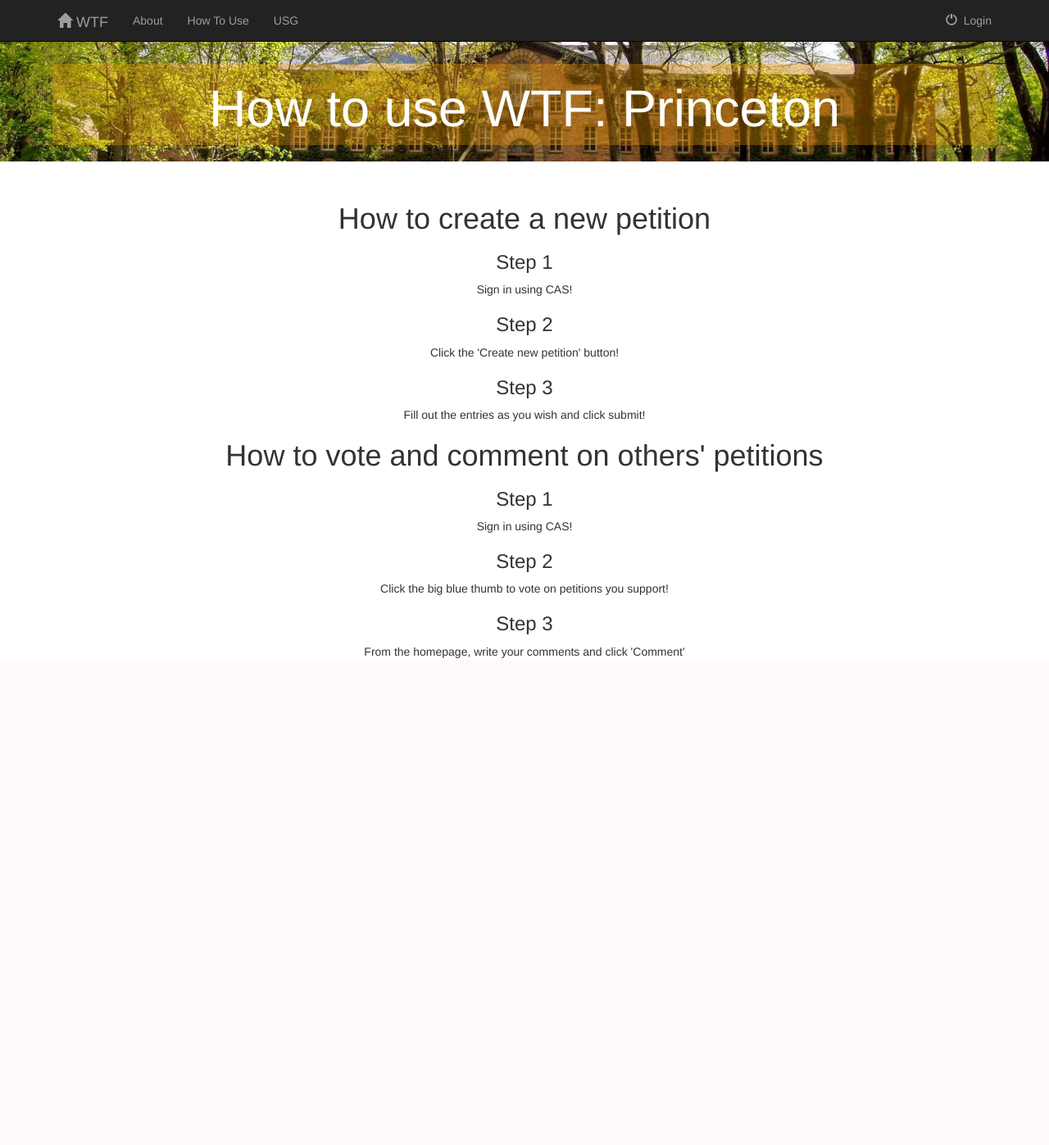
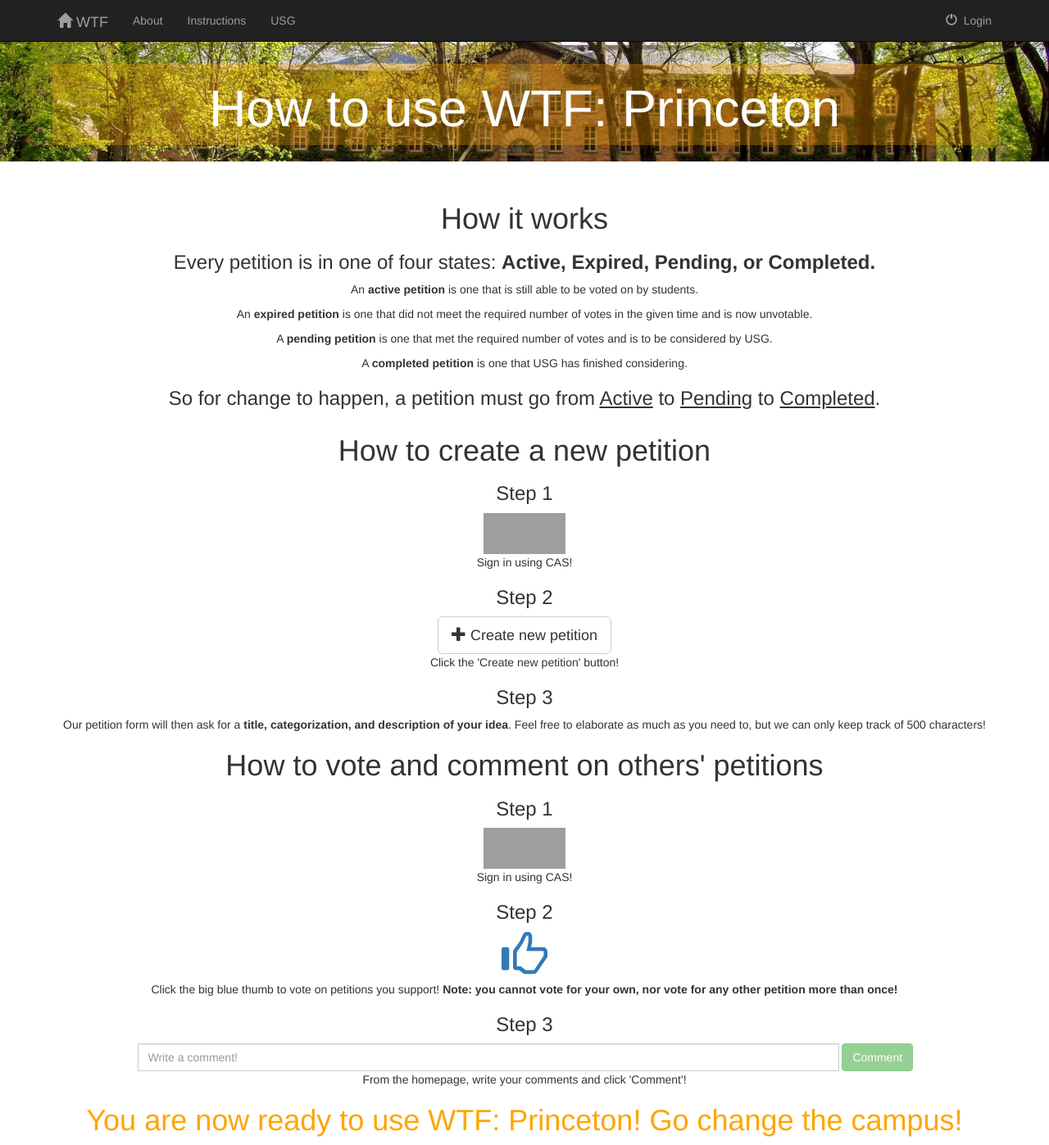
Before and after one commit to dwchung4/WTFPrinceton, a Django app: page /howtouse/ in a window 1280 px wide. Shown: the whole page at 82% size. Before the commit the page ends 803 px from the top, so only its background shows below. Run offline with Django 3.2, Linux system fonts and the light colour scheme; some libraries are stand-ins or nearby versions; grey boxes are pictures that could not be loaded.

Commit message:
howtouse page template done

```diff
--- a/home/templates/home/about.html
+++ b/home/templates/home/about.html
@@ -17,7 +17,7 @@
     <div id="navbar" class="collapse navbar-collapse">
       <ul class="nav navbar-nav">
         <li><a href="{% url 'home:about' %}">About</a></li>
-        <li><a href="{% url 'home:howtouse' %}">How To Use</a></li>
+        <li><a href="{% url 'home:howtouse' %}">Instructions</a></li>
         <li><a href="http://princetonusg.com/">USG</a></li>
       </ul>
       <ul class="nav navbar-nav navbar-right">
--- a/home/templates/home/about_visitor.html
+++ b/home/templates/home/about_visitor.html
@@ -17,7 +17,7 @@
     <div id="navbar" class="collapse navbar-collapse">
       <ul class="nav navbar-nav">
         <li><a href="{% url 'home:about' %}">About</a></li>
-        <li><a href="{% url 'home:howtouse' %}">How To Use</a></li>
+        <li><a href="{% url 'home:howtouse' %}">Instructions</a></li>
         <li><a href="http://princetonusg.com/">USG</a></li>
       </ul>
       <ul class="nav navbar-nav navbar-right">
--- a/home/templates/home/create_petition.html
+++ b/home/templates/home/create_petition.html
@@ -17,7 +17,7 @@
     <div id="navbar" class="collapse navbar-collapse">
       <ul class="nav navbar-nav">
         <li><a href="{% url 'home:about' %}">About</a></li>
-        <li><a href="{% url 'home:howtouse' %}">How To Use</a></li>
+        <li><a href="{% url 'home:howtouse' %}">Instructions</a></li>
         <li><a href="http://princetonusg.com/">USG</a></li>
       </ul>
       <ul class="nav navbar-nav navbar-right">
--- a/home/templates/home/howtouse_visitor.html
+++ b/home/templates/home/howtouse_visitor.html
@@ -17,7 +17,7 @@
     <div id="navbar" class="collapse navbar-collapse">
       <ul class="nav navbar-nav">
         <li><a href="{% url 'home:about' %}">About</a></li>
-        <li><a href="{% url 'home:howtouse' %}">How To Use</a></li>
+        <li><a href="{% url 'home:howtouse' %}">Instructions</a></li>
         <li><a href="http://princetonusg.com/">USG</a></li>
       </ul>
       <ul class="nav navbar-nav navbar-right">
@@ -37,19 +37,41 @@
   </div>
 </div>
 
+<!-- how it works -->
+<div class='container text-center'>
+  <h1>How it works</h1>
+  <h3>Every petition is in one of four states: <b>Active, Expired, Pending, or Completed.</b></h3>
+  <p>An <b>active petition</b> is one that is still able to be voted on by students.</p>
+  <p>An <b>expired petition</b> is one that did not meet the required number of votes in the given time and is now unvotable.</p>
+  <p>A <b>pending petition</b> is one that met the required number of votes and is to be considered by USG.</p>
+  <p>A <b>completed petition</b> is one that USG has finished considering.</p>
+
+  <h3>So for change to happen, a petition must go from <u>Active</u> to <u>Pending</u> to <u>Completed</u>.</h3>
+</div>
+
+
+
 <!-- Create a new petition -->
 <div class='container text-center'>
   <h1>How to create a new petition</h1>
   <h3> Step 1 </h3>
+  <a href="{% url 'home:login' "" %}" ><img src="{% static "images/login.png" %}" class="img-responsive center-block" alt="Login" style="width:100px;height:50px;"/></a>
   Sign in using CAS!
 
 <!-- step 2 -->
   <h3> Step 2 </h3>
+  <a href="{% url 'home:create_petition' %}" class="btn btn-lg btn-default" role="button">
+      <span class="glyphicon glyphicon-plus">
+      </span>
+      Create new petition
+  </a></br>
   Click the 'Create new petition' button!
 
 <!-- step 3 -->
   <h3> Step 3 </h3>
-  Fill out the entries as you wish and click submit!
+  Our petition form will then ask for a <b>title, categorization, and description of your idea</b>. Feel free to elaborate as much as you need to, but
+  we can only keep track of 500 characters!
+
 </div>
 
 <!-- Vote and comment on others' petitions -->
@@ -57,11 +79,34 @@
 <div class='container text-center'>
   <h1> How to vote and comment on others' petitions </h1>
   <h3>Step 1</h3>
+  <a href="{% url 'home:login' "" %}" ><img src="{% static "images/login.png" %}" class="img-responsive center-block" alt="Login" style="width:100px;height:50px;"/></a>
   Sign in using CAS!
   <h3>Step 2</h3>
-  Click the big blue thumb to vote on petitions you support!
+  <span class='glyphicon glyphicon-thumbs-up' style='font-size:400%;color:#337ab7' aria-hidden='true'></span>
+  </br>
+  Click the big blue thumb to vote on petitions you support! <b>Note: you cannot vote for your own, nor vote for any other petition more than once!</b>
+  </br>
+
   <h3>Step 3</h3>
-  From the homepage, write your comments and click 'Comment'
+  <div class='row'>
+    <div class='col-lg-offset-1 col-lg-11 col-md-offset-1 col-md-11 col-sm-offset-1 col-sm-11 col-xs-offset-2 col-xs-10'>
+      <div class="input-group">
+        <form class="form-inline" method="get">
+          <div class ="form-group">
+              <input type="text" class="form-control" placeholder="Write a comment!" size="100" >
+          </div>
+          <button type="submit" class="btn btn-success" disabled>Comment</button>
+        </form>
+      </span>
+     </div>
+    </div>
+  </div>
+  From the homepage, write your comments and click 'Comment'!
+</div>
+
+<!-- end-->
+<div class='container text-center'>
+<a href="{% url 'home:index' %}"><h1 style='color:#FFA500'>You are now ready to use WTF: Princeton! Go change the campus!</h1></a>
 </div>
 
 </body>
--- a/home/templates/home/index.html
+++ b/home/templates/home/index.html
@@ -17,7 +17,7 @@
     <div id="navbar" class="collapse navbar-collapse">
       <ul class="nav navbar-nav">
         <li><a href="{% url 'home:about' %}">About</a></li>
-        <li><a href="{% url 'home:howtouse' %}">How To Use</a></li>
+        <li><a href="{% url 'home:howtouse' %}">Instructions</a></li>
         <li><a href="http://princetonusg.com/">USG</a></li>
       </ul>
       <ul class="nav navbar-nav navbar-right">
--- a/home/templates/home/index_visitor.html
+++ b/home/templates/home/index_visitor.html
@@ -17,7 +17,7 @@
     <div id="navbar" class="collapse navbar-collapse">
       <ul class="nav navbar-nav">
         <li><a href="{% url 'home:about' %}">About</a></li>
-        <li><a href="{% url 'home:howtouse' %}">How To Use</a></li>
+        <li><a href="{% url 'home:howtouse' %}">Instructions</a></li>
         <li><a href="http://princetonusg.com/">USG</a></li>
       </ul>
       <ul class="nav navbar-nav navbar-right">
```
Also changed, not shown: home/templates/home/howtouse.html (+49 -4 lines), home/templates/home/my_petitions.html (+7 -8 lines), 1 other file.
